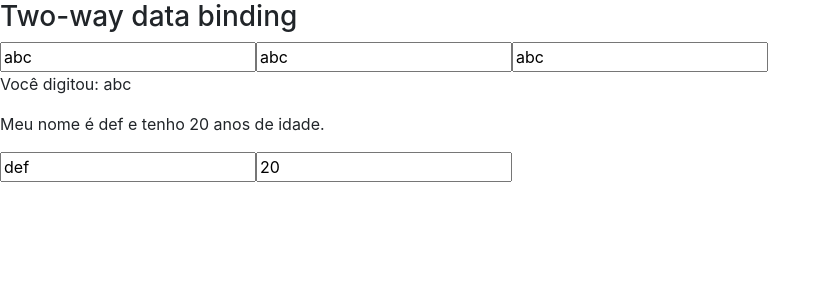
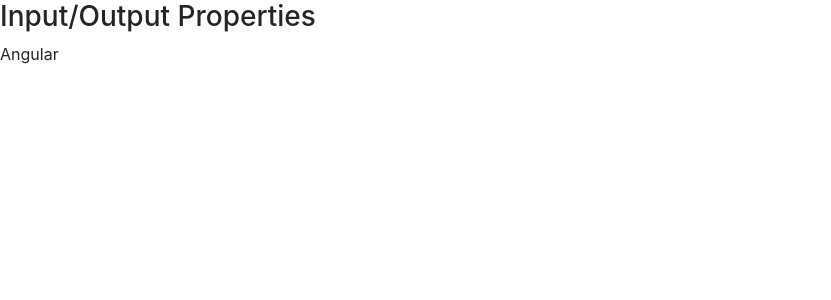
Before and after one commit to Tiago100h/curso-angular, an Angular app in the folder data-binding/: page / in a window 1280 px wide. Shown: the top 300 px of the page, without its empty margins (0-831 px from the left). Built offline with nearby package versions, Linux system fonts and the light colour scheme.

Commit message:
#13: Reusando Componentes com Input properties

```diff
--- a/data-binding/src/app/app.module.ts
+++ b/data-binding/src/app/app.module.ts
@@ -5,11 +5,13 @@
 import { AppComponent } from './app.component';
 import { DataBindingComponent } from './data-binding/data-binding.component';
 import { MeuFormModule } from './meu-form/meu-form.module';
+import { InputPropertyComponent } from './input-property/input-property.component';
 
 @NgModule({
   declarations: [
     AppComponent,
-    DataBindingComponent
+    DataBindingComponent,
+    InputPropertyComponent
   ],
   imports: [
     BrowserModule,
--- a/data-binding/src/app/data-binding/data-binding.component.html
+++ b/data-binding/src/app/data-binding/data-binding.component.html
@@ -106,4 +106,12 @@
   </article>
 </section> -->
 
-<app-meu-form></app-meu-form>
+<!-- <app-meu-form></app-meu-form> -->
+
+<section class="input-output-properties">
+  <article>
+    <h3>Input/Output Properties</h3>
+
+    <app-curso [nome]="nomeDoCurso"></app-curso>
+  </article>
+</section>
--- a/data-binding/src/app/data-binding/data-binding.component.ts
+++ b/data-binding/src/app/data-binding/data-binding.component.ts
@@ -21,6 +21,8 @@
   valorSalvo: string = '';
 
   isMouseOver: boolean = false;
+
+  nomeDoCurso: string = 'Angular';
 
   getValor() {
     return 1;
--- /dev/null
+++ b/data-binding/src/app/input-property/input-property.component.html
@@ -0,0 +1 @@
+<p>{{ nomeCurso }}</p>
--- /dev/null
+++ b/data-binding/src/app/input-property/input-property.component.ts
@@ -0,0 +1,18 @@
+import { Component, OnInit, Input } from '@angular/core';
+
+@Component({
+  selector: 'app-curso',
+  templateUrl: './input-property.component.html',
+  styleUrls: ['./input-property.component.css']//,
+  //inputs: ['nomeCurso:nome']
+})
+export class InputPropertyComponent implements OnInit {
+
+  @Input('nome') nomeCurso: string = '';
+
+  constructor() { }
+
+  ngOnInit(): void {
+  }
+
+}
```
Also changed, not shown: data-binding/src/app/input-property/input-property.component.css (added), 1 other file (tests, documents, lock files or other folders).
